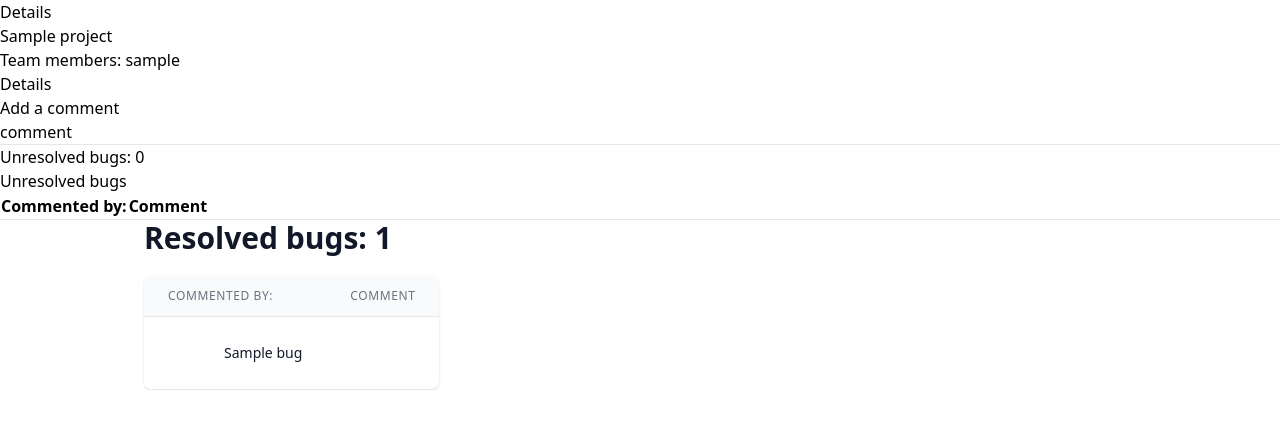
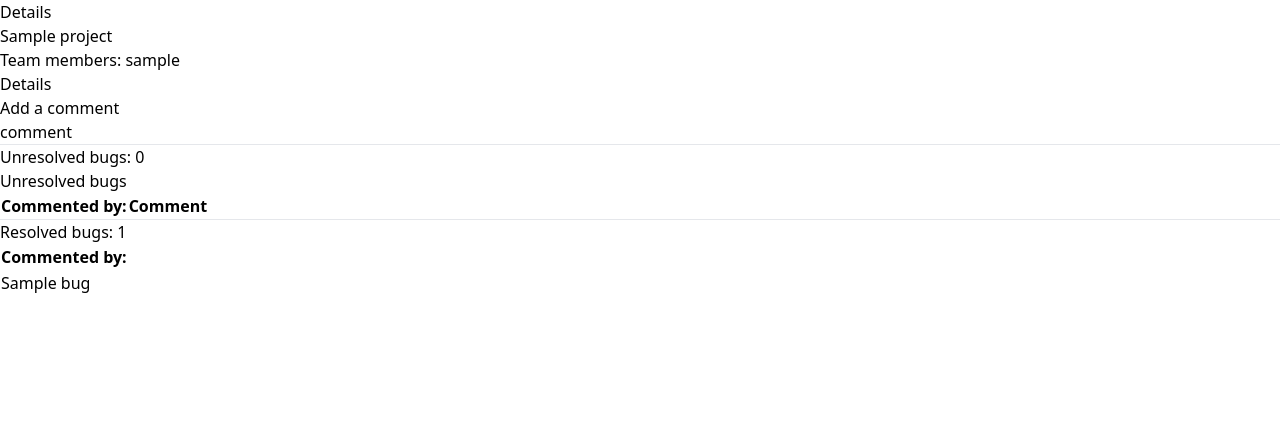
Before and after one commit to andols-dev/bugtracker, a Django app: page /detail/1/ in a window 1280 px wide. Shown: the part 72-501 px from the top of the page. Run offline with Django 3.2, Linux system fonts and the light colour scheme; a user stored in the database is signed in; tables that the repository leaves empty hold one stand-in row (values such as "Sample post"); lists and menus that the app fills with data are empty; some libraries are stand-ins or nearby versions.

Commit message:
remove tailwind css

```diff
--- a/projects/templates/projects/project_detail.html
+++ b/projects/templates/projects/project_detail.html
@@ -108,38 +108,36 @@
     </div>
 </section>
 <hr>
-<section class="text-gray-600 body-font overflow-hidden">
-    <div class="container px-5 mx-auto">
-        <div class="lg:w-4/5 mx-auto flex flex-wrap">
-            <div class="flex flex-col">
-                <h2 class="mb-5 text-2xl font-bold leading-7 text-gray-900 sm:text-3xl sm:truncate">
+<section>
+    <div>
+        <div>
+            <div>
+                <h2>
                     Resolved bugs:
                     {% comment %} {{ resolved_bugs }} {% endcomment %}
                     {{ project.resolved_bugs | length }}
                 </h2>
-                <div class="-my-2 overflow-x-auto sm:-mx-6 lg:-mx-8">
-                    <div class="py-2 align-middle inline-block min-w-full sm:px-6 lg:px-8">
-                        <div class="shadow overflow-hidden border-b border-gray-200 sm:rounded-lg">
-                            <table class="min-w-full divide-y divide-gray-200">
-                                <thead class="bg-gray-50">
+                <div>
+                    <div>
+                        <div>
+                            <table>
+                                <thead>
                                     <tr>
-                                        <th scope="col"
-                                            class="px-6 py-3 text-left text-xs font-medium text-gray-500 uppercase tracking-wider">
+                                        <th>
                                             Commented by:
                                         </th>
-                                        <th scope="col"
-                                            class="px-6 py-3 text-left text-xs font-medium text-gray-500 uppercase tracking-wider">Comment</th>
+                                        <th>
                                     </tr>
                                 </thead>
-                                <tbody class="bg-white divide-y divide-gray-200">
+                                <tbody>
                                     {% for project_bug in project.resolved_bugs  %}
                                         <tr>
-                                            <td class="px-6 py-4 whitespace-nowrap">
-                                                <div class="flex items-center">
-                                                    <div class="flex-shrink-0 h-10 w-10"></div>
-                                                    <div class="ml-4">
-                                                        <div class="text-sm font-medium text-gray-900">{{ project_bug.name }}</div>
-                                                        <div class="text-sm text-gray-500"></div>
+                                            <td>
+                                                <div>
+                                                    <div></div>
+                                                    <div>
+                                                        <div>{{ project_bug.name }}</div>
+                                                        <div></div>
                                                     </div>
                                                 </div>
                                             </td>
```
